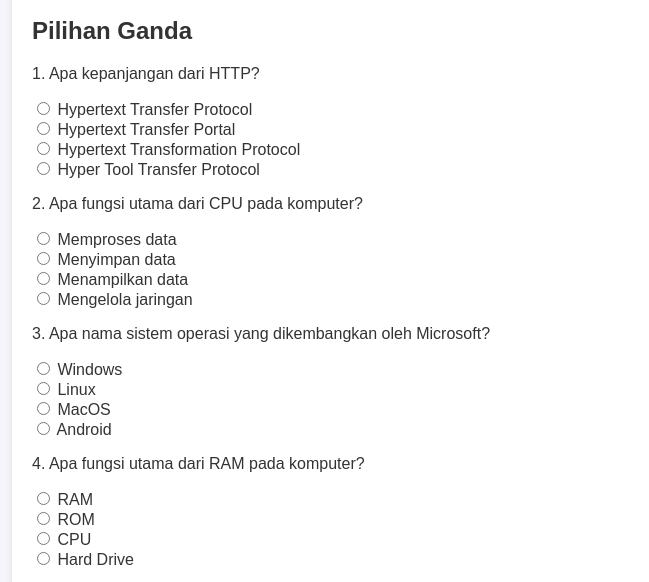
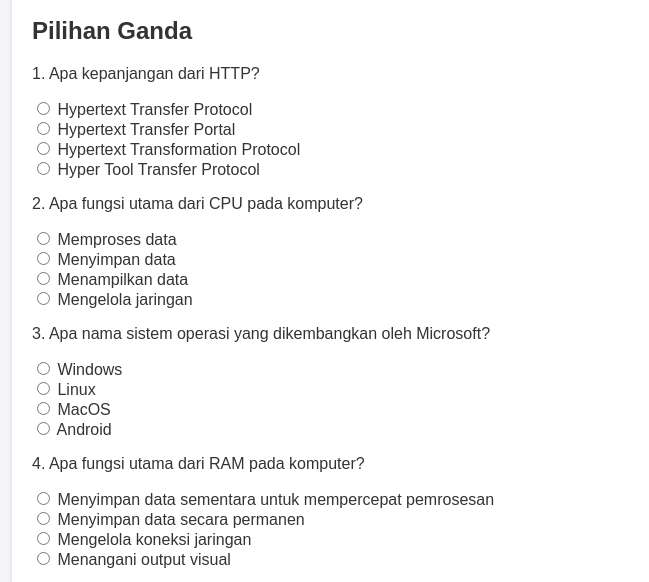
Before and after one commit to HAF2004/dlalhafizd.tugasde, a plain HTML site: page soal.html in a window 1280 px wide. Shown: the part 141-723 px from the top of the page, without its empty margins (208-857 px from the left). Drawn offline with Linux system fonts and the light colour scheme.

Commit message:
Update soal.html

```diff
--- a/soal.html
+++ b/soal.html
@@ -36,10 +36,10 @@
                 </div>
                 <div class="question">
                     <p>4. Apa fungsi utama dari RAM pada komputer?</p>
-                    <label><input type="radio" name="q4" value="RAM"> RAM</label><br>
-                    <label><input type="radio" name="q4" value="ROM"> ROM</label><br>
-                    <label><input type="radio" name="q4" value="CPU"> CPU</label><br>
-                    <label><input type="radio" name="q4" value="Hard Drive"> Hard Drive</label>
+                    <label><input type="radio" name="q4" value="Menyimpan data sementara untuk mempercepat pemrosesan"> Menyimpan data sementara untuk mempercepat pemrosesan</label><br>
+                    <label><input type="radio" name="q4" value="Menyimpan data secara permanen"> Menyimpan data secara permanen</label><br>
+                    <label><input type="radio" name="q4" value="Mengelola koneksi jaringan"> Mengelola koneksi jaringan</label><br>
+                    <label><input type="radio" name="q4" value="Menangani output visual"> Menangani output visual</label>
                 </div>
                 <div class="question">
                     <p>5. Apa kepanjangan dari HTML?</p>
```
